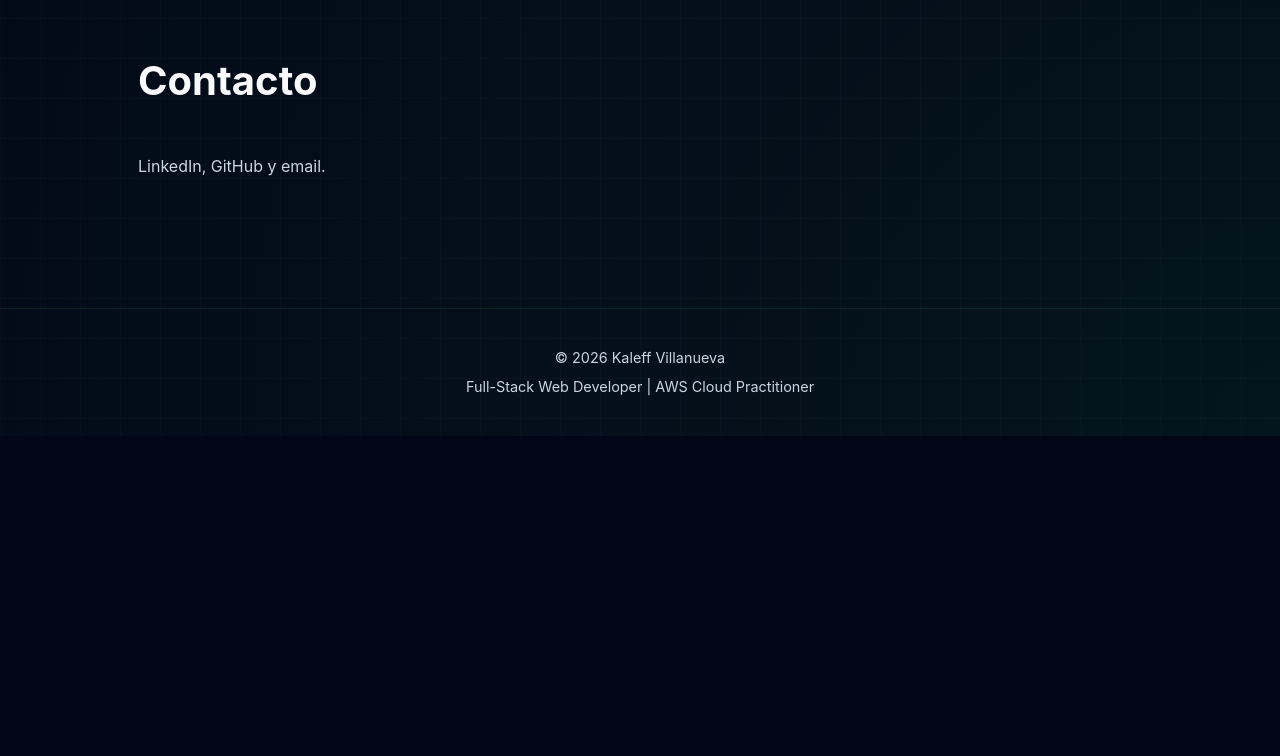
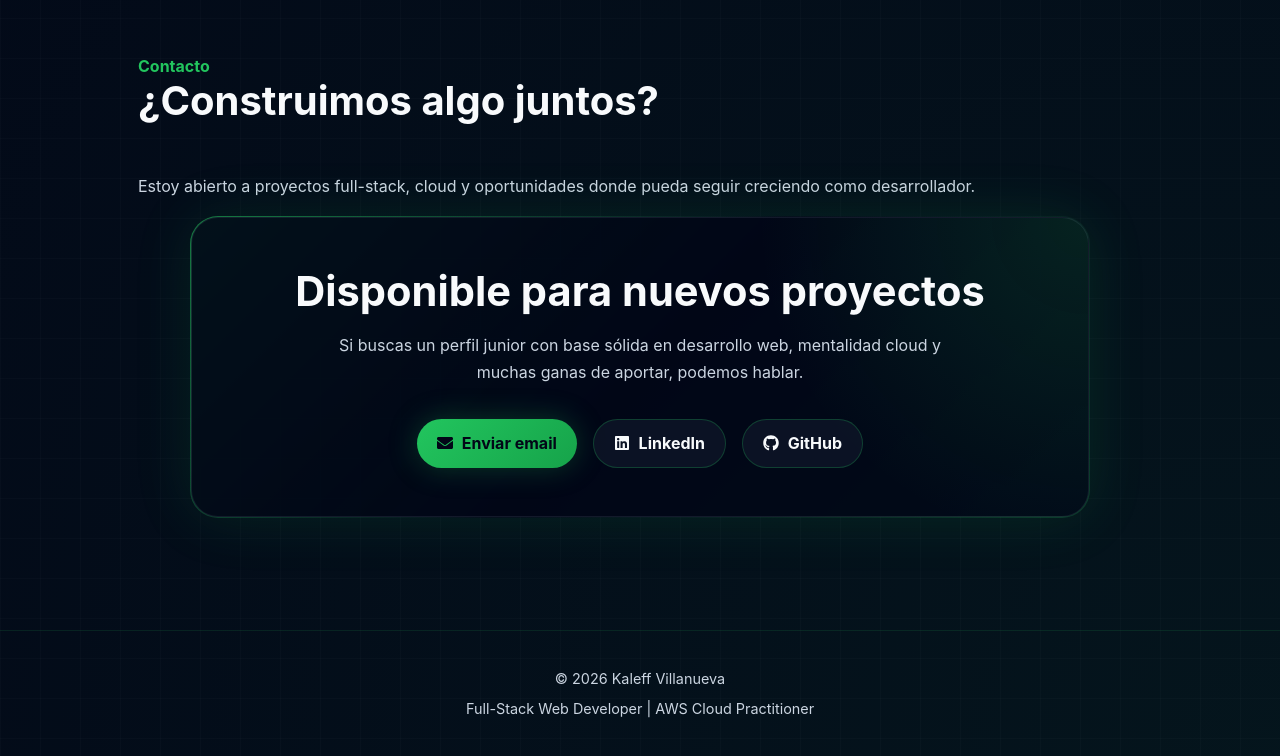
Before and after one commit to Kalef22/portfolio-v2, a React (Vite) app: page / in a window 1280 px wide. Shown: the part 7302-8058 px from the top of the page. Before the commit the page ends 7738 px from the top, so only its background shows below. Built offline with nearby package versions, Linux system fonts and the light colour scheme.

Commit message:
feat: mejora sección de contacto del portfolio

```diff
--- a/src/sections/Contact.tsx
+++ b/src/sections/Contact.tsx
@@ -1,11 +1,58 @@
-function Contact() {
+import { FaEnvelope, FaGithub, FaLinkedin } from "react-icons/fa";
+
+export default function Contact() {
     return (
-        <section id="contact" className="contact reveal">
-            <h2>Contacto</h2>
+        <section id="contact" className="section contact-section scroll-reveal">
+            <div className="section-header">
+                <span className="section-tag">Contacto</span>
+                <h2>¿Construimos algo juntos?</h2>
+                <p>
+                    Estoy abierto a proyectos full-stack, cloud y
+                    oportunidades donde pueda seguir creciendo como
+                    desarrollador.
+                </p>
+            </div>
 
-            <p>LinkedIn, GitHub y email.</p>
+            <div className="contact-card">
+                <div className="contact-content">
+                    <h3>Disponible para nuevos proyectos</h3>
+                    <p>
+                        Si buscas un perfil junior con base sólida en desarrollo
+                        web, mentalidad cloud y muchas ganas de aportar, podemos
+                        hablar.
+                    </p>
+
+                    <div className="contact-actions">
+                        <a
+                            href="mailto:kalef.villanueva@gmail.com"
+                            className="btn btn-primary"
+                        >
+                            <FaEnvelope />
+                            Enviar email
+                        </a>
+
+                        <a
+                            href="https://www.linkedin.com/in/kaleff-villanueva-desarrollador-web-aws/"
+                            target="_blank"
+                            rel="noreferrer"
+                            className="btn btn-secondary"
+                        >
+                            <FaLinkedin />
+                            LinkedIn
+                        </a>
+
+                        <a
+                            href="https://github.com/Kalef22"
+                            target="_blank"
+                            rel="noreferrer"
+                            className="btn btn-secondary"
+                        >
+                            <FaGithub />
+                            GitHub
+                        </a>
+                    </div>
+                </div>
+            </div>
         </section>
     );
 }
-
-export default Contact;
--- a/src/styles/global.css
+++ b/src/styles/global.css
@@ -15,9 +15,7 @@
     --border: rgba(34, 197, 94, 0.16);
     --card-bg: rgba(15, 23, 42, 0.75);
 
-    --glow:
-        0 0 20px rgba(34, 197, 94, 0.35),
-        0 0 40px rgba(34, 197, 94, 0.15);
+    --glow: 0 0 20px rgba(34, 197, 94, 0.35), 0 0 40px rgba(34, 197, 94, 0.15);
 }
 
 /* ==============================
@@ -40,8 +38,16 @@ body {
     background:
         linear-gradient(rgba(255, 255, 255, 0.015) 1px, transparent 1px),
         linear-gradient(90deg, rgba(255, 255, 255, 0.015) 1px, transparent 1px),
-        radial-gradient(circle at top left, rgba(34, 197, 94, 0.14), transparent 30%),
-        radial-gradient(circle at bottom right, rgba(34, 197, 94, 0.08), transparent 25%),
+        radial-gradient(
+            circle at top left,
+            rgba(34, 197, 94, 0.14),
+            transparent 30%
+        ),
+        radial-gradient(
+            circle at bottom right,
+            rgba(34, 197, 94, 0.08),
+            transparent 25%
+        ),
         var(--bg);
 
     background-size:
@@ -882,3 +888,116 @@ p {
         left: 0.5rem !important;
     }
 }
+
+/* =========================
+   Contact
+========================= */
+
+.contact-section {
+    position: relative;
+}
+
+.contact-card {
+    position: relative;
+    max-width: 900px;
+    margin: 0 auto;
+    padding: 1px;
+    border-radius: 28px;
+    background: linear-gradient(
+        135deg,
+        rgba(34, 197, 94, 0.6),
+        rgba(15, 23, 42, 0.2),
+        rgba(34, 197, 94, 0.25)
+    );
+    box-shadow: 0 0 60px rgba(34, 197, 94, 0.12);
+}
+
+.contact-content {
+    border-radius: 27px;
+    padding: 3rem;
+    background:
+        radial-gradient(
+            circle at top right,
+            rgba(34, 197, 94, 0.14),
+            transparent 35%
+        ),
+        rgba(2, 6, 23, 0.9);
+    border: 1px solid rgba(148, 163, 184, 0.12);
+    text-align: center;
+}
+
+.contact-content h3 {
+    font-size: clamp(1.8rem, 4vw, 2.6rem);
+    margin-bottom: 1rem;
+    color: var(--text);
+}
+
+.contact-content p {
+    max-width: 640px;
+    margin: 0 auto 2rem;
+    color: var(--text-muted);
+    line-height: 1.7;
+}
+
+.contact-actions {
+    display: flex;
+    justify-content: center;
+    flex-wrap: wrap;
+    gap: 1rem;
+}
+
+.contact-actions .btn {
+    display: inline-flex;
+    align-items: center;
+    gap: 0.55rem;
+}
+
+@media (max-width: 768px) {
+    .contact-content {
+        padding: 2rem;
+    }
+
+    .contact-actions {
+        flex-direction: column;
+    }
+
+    .contact-actions .btn {
+        width: 100%;
+        justify-content: center;
+    }
+}
+
+.btn {
+    display: inline-flex;
+    align-items: center;
+    justify-content: center;
+    gap: 0.6rem;
+    padding: 0.85rem 1.25rem;
+    border-radius: 999px;
+    font-weight: 700;
+    text-decoration: none;
+    transition: all 0.25s ease;
+}
+
+.btn-primary {
+    color: #020617;
+    background: linear-gradient(135deg, var(--primary), var(--primary-soft));
+    box-shadow: 0 0 30px rgba(34, 197, 94, 0.25);
+}
+
+.btn-primary:hover {
+    transform: translateY(-3px);
+    box-shadow: 0 0 45px rgba(34, 197, 94, 0.4);
+}
+
+.btn-secondary {
+    color: var(--text);
+    background: rgba(15, 23, 42, 0.75);
+    border: 1px solid rgba(34, 197, 94, 0.25);
+}
+
+.btn-secondary:hover {
+    color: var(--primary);
+    transform: translateY(-3px);
+    border-color: rgba(34, 197, 94, 0.5);
+}
```
Also changed, not shown: 1 other file (tests, documents, lock files or other folders).
